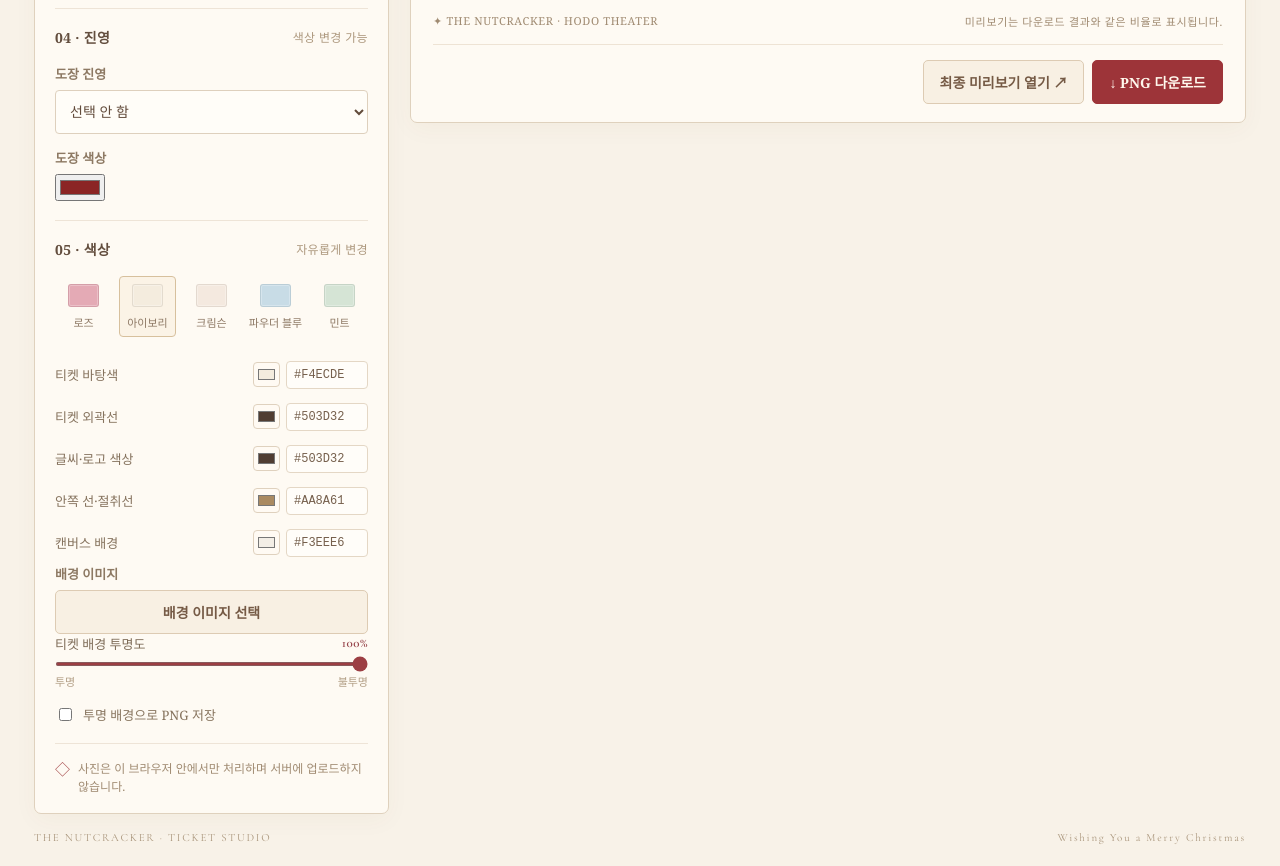
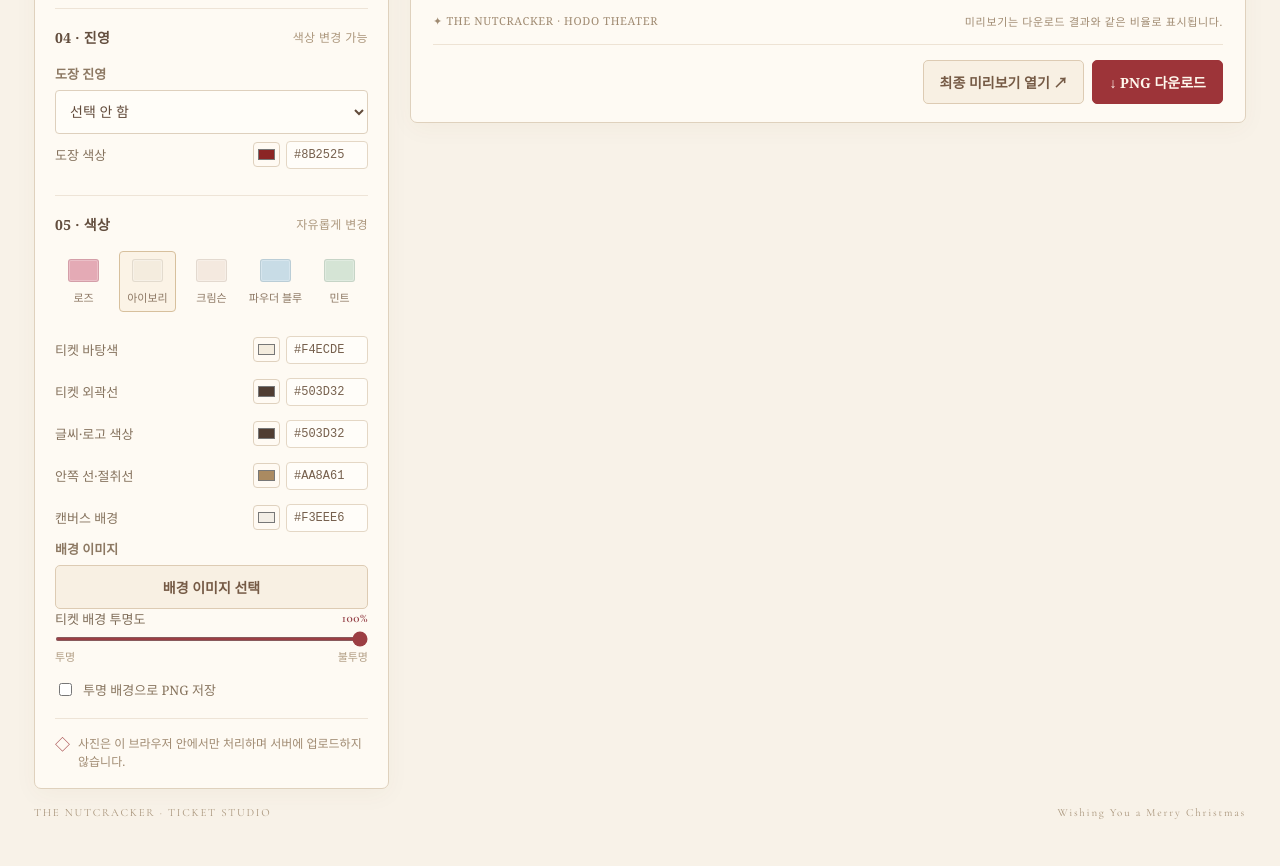
Before and after one commit to DoA-xoxo/ticket, a Next.js app in the folder nutcracker-ticket-editor-final/nutcracker-ticket-editor/: page / in a window 1280 px wide. Shown: the part 1120-1986 px from the top of the page. After the commit the page ends 1961 px from the top, so only its background shows below. Built offline with nearby package versions, Linux system fonts and the light colour scheme.

Commit message:
Update page.tsx

```diff
--- a/nutcracker-ticket-editor-final/nutcracker-ticket-editor/app/page.tsx
+++ b/nutcracker-ticket-editor-final/nutcracker-ticket-editor/app/page.tsx
@@ -278,10 +278,10 @@ function TicketArtwork({ design, svgRef }: { design: TicketDesign; svgRef?: Reac
           ? '/stamp-soldat.png'
           : '/stamp-ratte.png'
         }
-        x="255"
-        y="570"
-        width="500"
-        height="500"
+        x="170"
+        y="300"
+        width="350"
+        height="350"
         preserveAspectRatio="xMidYMid meet"
         opacity={design.stampOpacity}
         filter={`url(#stamp-tint-${uid})`}
@@ -811,6 +811,7 @@ if (originalName && nameStyle && design.name.trim()) {
 
 
 
+
 <section className="control-section">
   <div className="section-heading">
     <span>04 · 진영</span>
@@ -846,27 +847,13 @@ if (originalName && nameStyle && design.name.trim()) {
     </select>
   </section>
 
-  <section>
-    <label
-      className="form-label spaced-label"
-      htmlFor="stamp-color"
-    >
-      도장 색상
-    </label>
+  <ColorField
+    label="도장 색상"
+    value={design.stampColor}
+    onChange={(stampColor) => update({ stampColor })}
+  />
+</section>
 
-    <input
-      id="stamp-color"
-      className="color-input"
-      type="color"
-      value={design.stampColor}
-      onChange={(e) =>
-        update({
-          stampColor: e.target.value,
-        })
-      }
-    />
-  </section>
-</section>
 
 
 
```
